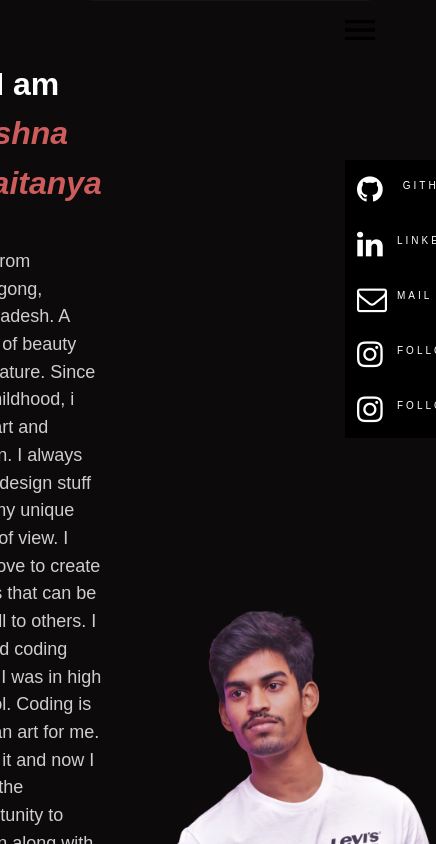
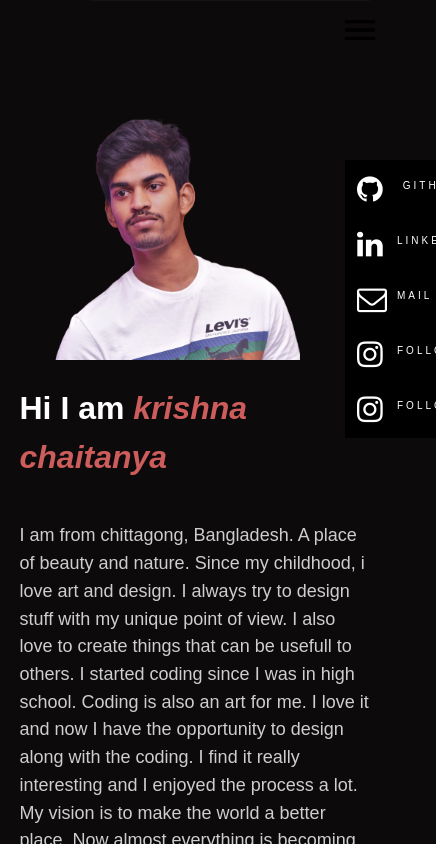
Before and after one commit to CrishnaChaitanya/CrishnaChaitanya.github.io, a React (Create React App) app: page /about in a window 390 px wide. Shown: the top 844 px of the page, 436 px wide, since content can reach past the window. Built offline with nearby package versions, Linux system fonts and the light colour scheme; a web font is replaced by a local one.

Commit message:
responsive about page

```diff
--- a/src/components/AboutMe.jsx
+++ b/src/components/AboutMe.jsx
@@ -1,6 +1,7 @@
 import React from "react"
 import styled from "styled-components"
 import Mee from "../images/mee.png";
+import  useMediaQuery  from "@material-ui/core/useMediaQuery";
 
 const LeftSide = styled.div
 `
@@ -75,8 +76,13 @@ em{
 
 `
 const AboutMe = () => {
+    const matches = useMediaQuery('(max-width:500px)');
+    const equals = useMediaQuery('(min-width:700px)')
     return(
         <LeftSide>
+                    {matches &&
+        <img src={Mee} style={{width:"300px", height:"300px"}}></img>
+        }
         <div className="container">
         <div className="leftSide">
         <h1>Hi I am <em>krishna chaitanya</em></h1>
@@ -89,9 +95,10 @@ const AboutMe = () => {
         </div>
         <button class="custom-btn btn-9">Get CV</button>
         </div>
-        <img src={Mee} style={{width:"500px", height:"500px"}}></img>
+        {equals &&
+        <img src={Mee} style={{width:"500px", height:"500px"}}></img>}
+        </div>
 
-        </div>
 
         </LeftSide>
     )
```
